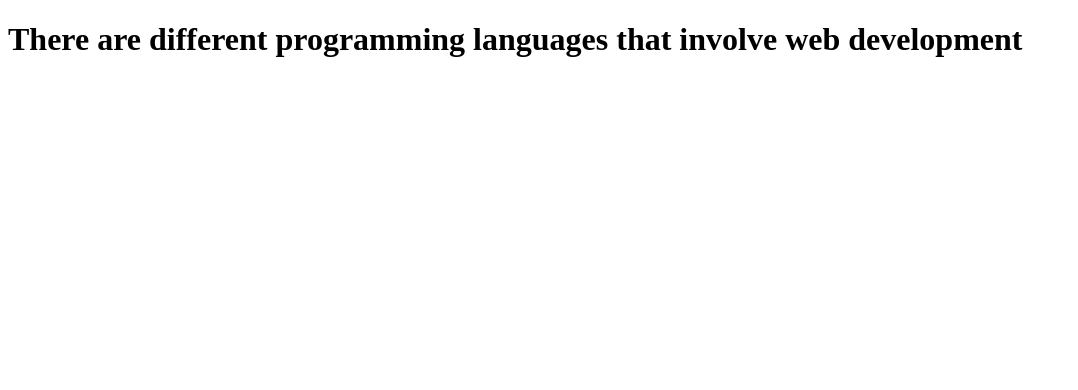
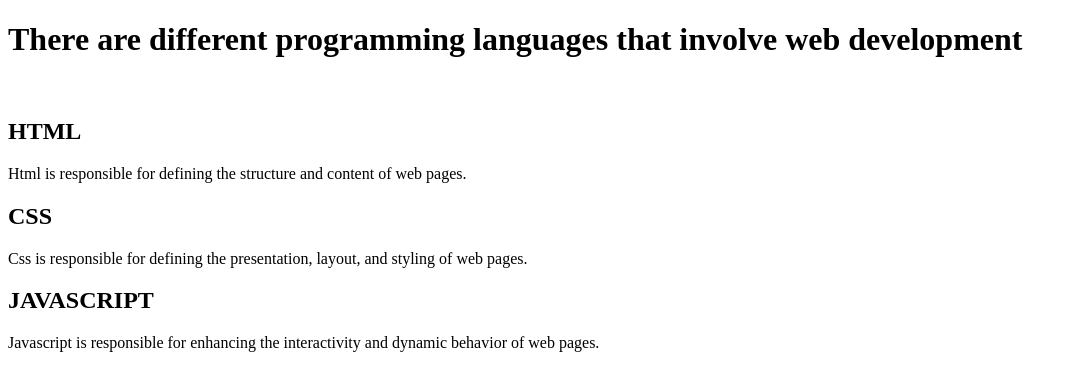
Before and after one commit to caitlin-dalwai/Monday, a plain HTML site: page index.html in a window 1280 px wide. Shown: the whole page, without its empty margins (0-1078 px from the left). Drawn offline with Linux system fonts and the light colour scheme.

Commit message:
three sections

```diff
--- a/index.html
+++ b/index.html
@@ -9,5 +9,18 @@
     <header>
     <h1>There are different programming languages that involve web development</h1>
     </header>
+    <br>
+    <section>
+        <h2>HTML</h2>
+        <p> Html is responsible for defining the structure and content of web pages.</p>
+    </section>
+    <section>
+        <h2>CSS</h2>
+        <p>Css is responsible for defining the presentation, layout, and styling of web pages.</p>
+    </section>
+    <section>
+    <h2>JAVASCRIPT</h2>
+    <p>Javascript is responsible for enhancing the interactivity and dynamic behavior of web pages.</p>
+    </section>
 </body>
 </html>
```
